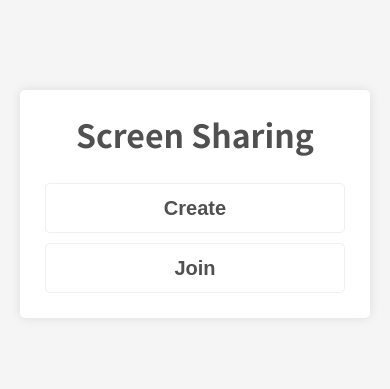
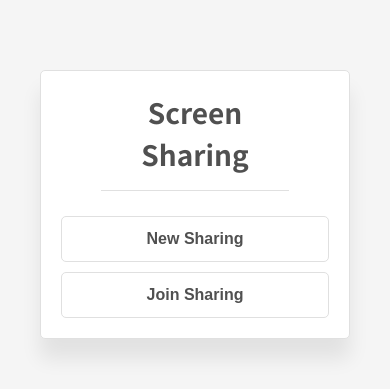
Before and after one commit to akon47/screen-share, a Vue app: page /screen-sharing in a window 390 px wide. Shown: the part 213-602 px from the top of the page. Built offline with nearby package versions, Linux system fonts and the light colour scheme.

Commit message:
비밀번호 입력 기능을 추가합니다.

```diff
--- /dev/null
+++ b/src/components/CreateChannelForm.vue
@@ -0,0 +1,60 @@
+<template>
+  <div class="form-container">
+    <div class="form-wrapper">
+      <div class="form-title">New Sharing</div>
+      <div>
+        <input :class="{'invalid': password && !isPasswordValid}"
+               type="text" id="channel-password" v-model="password" placeholder="Sharing Channel Password" maxlength="16"/>
+      </div>
+      <button :disabled="!isPasswordValid || isLoading"
+              @click="creatingSharingChannel">
+        Create
+      </button>
+      <div class="footer-message">
+        Want to join a sharing channel?
+        <router-link to="/screen-sharing/join-channel">
+          Join Sharing
+        </router-link>
+      </div>
+    </div>
+  </div>
+</template>
+
+<script lang="ts">
+import { defineComponent } from 'vue';
+import { createSharingChannel } from '@/api/sharing';
+
+export default defineComponent({
+  name: 'CreateChannelForm',
+  data() {
+    return {
+      password: '',
+      isLoading: false,
+    };
+  },
+  computed: {
+    isPasswordValid(): boolean {
+      return this.password.length <= 16;
+    },
+  },
+  methods: {
+    creatingSharingChannel() {
+      this.isLoading = true;
+      createSharingChannel({
+        password: this.password ? this.password : null,
+      })
+      .then((createSharingChannelResponse) => {
+        this.$router.push(`/screen-sharing/${createSharingChannelResponse.channelId}?hostToken=${createSharingChannelResponse.hostToken}`);
+      })
+      .finally(() => {
+        this.isLoading = false;
+      });
+    },
+  },
+});
+</script>
+
+<style scoped>
+
+
+</style>
--- /dev/null
+++ b/src/components/JoinChannelForm.vue
@@ -0,0 +1,73 @@
+<template>
+  <div class="form-container">
+    <div class="form-wrapper">
+      <div class="form-title">Join Sharing</div>
+      <div>
+        <input :class="{'invalid': channelId && !isChannelIdValid}"
+               type="text" id="channel-id" v-model="channelId" placeholder="Sharing Channel Id" maxlength="36"/>
+      </div>
+      <div v-show="requirePassword">
+        <input :class="{'invalid': requirePassword && (!password || !isPasswordValid)}"
+               type="text" id="channel-password" v-model="password" placeholder="Sharing Channel Password" maxlength="16"/>
+      </div>
+      <button :disabled="!isChannelIdValid || !isPasswordValid || isLoading"
+              @click="joiningSharingChannel">
+        Join
+      </button>
+      <div class="footer-message">
+        Want to create a sharing channel?
+        <router-link to="/screen-sharing/create-channel">
+          New Sharing
+        </router-link>
+      </div>
+    </div>
+  </div>
+</template>
+
+<script lang="ts">
+import { defineComponent } from 'vue';
+import { joinSharingChannel } from '@/api/sharing';
+
+export default defineComponent({
+  name: 'JoinChannelForm',
+  data() {
+    return {
+      channelId: '',
+      password: '',
+      requirePassword: false,
+      isLoading: false,
+    };
+  },
+  computed: {
+    isChannelIdValid(): boolean {
+      const regex = /^[0-9a-fA-F]{8}\b-[0-9a-fA-F]{4}\b-[0-9a-fA-F]{4}\b-[0-9a-fA-F]{4}\b-[0-9a-fA-F]{12}$/gi;
+      return regex.test(this.channelId);
+    },
+    isPasswordValid(): boolean {
+      return !this.requirePassword || this.password.length > 0;
+    },
+  },
+  methods: {
+    joiningSharingChannel() {
+      this.isLoading = true;
+      joinSharingChannel(this.channelId, {
+        password: this.requirePassword ? this.password : null,
+      })
+      .then((joinSharingChannelResponse) => {
+        this.$router.push(`/screen-sharing/${joinSharingChannelResponse.channelId}?guestToken=${joinSharingChannelResponse.guestToken}`);
+      })
+      .catch(() => {
+
+      })
+      .finally(() => {
+        this.isLoading = false;
+      });
+    },
+  },
+});
+</script>
+
+<style scoped>
+
+
+</style>
--- a/src/components/common/AppContent.vue
+++ b/src/components/common/AppContent.vue
@@ -13,11 +13,6 @@ import { defineComponent } from 'vue';
 
 export default defineComponent({
   name: 'AppContent',
-  data() {
-    return {
-      peerConnections: new Map<string, RTCPeerConnection>(),
-    };
-  },
 });
 </script>
 
--- a/src/css/common.css
+++ b/src/css/common.css
@@ -5,10 +5,14 @@
   --footer-background-color: #ffffff;
   --menu-hover-color: #f0f0f0;
   --hover-color: rgba(0, 0, 0, 0.1);
-  --border-color: #f0f0f0;
+  --border-color: #e0e0e0;
   --base-color: #505050;
   --base-shadow-color: rgba(0, 0, 0, .1);
   --link-accent-color: #218bff;
+  --button-color: #ffffff;
+  --button-hover-color: #e0e0e0;
+
+  --base-border-radius: 5px;
 
   --theme-changed-transition: 0.2s;
   --base-font-family: 'Noto Sans KR', sans-serif;
@@ -25,6 +29,8 @@
   --base-color: #f0f0f0;
   --base-shadow-color: rgba(255, 255, 255, .1);
   --link-accent-color: #539bf5;
+  --button-color: #101010;
+  --button-hover-color: #202020;
 
   color-scheme: dark;
 }
@@ -70,21 +76,6 @@ body {
   background: var(--background-color);
 }
 
-button {
-  background: none;
-  border-radius: 5px;
-  border: 1px solid var(--border-color);
-  padding: 10px 20px;
-  box-sizing: border-box;
-  transition: 0.2s;
-  color: var(--base-color);
-}
-
-button:hover:not([disabled]) {
-  background-color: var(--menu-hover-color);
-  cursor: pointer;
-}
-
 #app {
   transition: var(--theme-changed-transition);
   font-family: var(--base-font-family);
@@ -112,6 +103,32 @@ a:hover {
   cursor: pointer;
 }
 
+input,
+textarea {
+  font-family: var(--base-font-family);
+}
+
+button {
+  background: var(--button-color);
+  padding: 10px 20px;
+  border-radius: var(--base-border-radius);
+  border: 1px solid var(--border-color);
+  transition: 0.2s;
+  font-weight: bold;
+  font-size: 20px;
+  color: var(--base-color);
+}
+
+button:hover:not([disabled]) {
+  background-color: var(--button-hover-color);
+  cursor: pointer;
+}
+
+button:disabled {
+  opacity: 0.5;
+  cursor: not-allowed;
+}
+
 #app > .header {
   background-color: var(--header-background-color);
   box-shadow: 0px 1px 5px var(--base-shadow-color);
@@ -130,8 +147,99 @@ a:hover {
 
 #content-wrapper {
   box-sizing: border-box;
-  border-radius: 5px;
+  border-radius: var(--base-border-radius);
   padding: 20px;
   background: var(--content-background-color);
   box-shadow: 0 0 11px var(--base-shadow-color);
 }
+
+.form-container {
+  display: grid;
+
+  align-content: center;
+  justify-content: center;
+
+  padding: 20px;
+  box-sizing: border-box;
+}
+
+.form-container .form-wrapper {
+  background-color: var(--content-background-color);
+  border-radius: var(--base-border-radius);
+  border: 1px solid var(--border-color);
+  padding: 40px;
+  box-shadow: 0 20px 20px rgba(0, 0, 0, 0.08);
+
+  display: grid;
+  grid-auto-rows: auto;
+  grid-template-columns: 1fr;
+
+  box-sizing: border-box;
+
+  row-gap: 10px;
+
+  width: 400px;
+}
+
+@media (max-width: 500px) {
+  .form-container {
+    justify-content: stretch;
+  }
+
+  .form-container .form-wrapper {
+    padding: 20px;
+    width: 100%;
+  }
+}
+
+.form-wrapper .form-title {
+  font-size: 1.75em;
+  font-weight: bold;
+  text-align: center;
+  padding-bottom: 15px;
+  margin: 0 40px 15px 40px;
+  border-bottom: 1px solid var(--border-color);
+}
+
+.form-wrapper input,
+.form-wrapper textarea {
+  font-size: 14px;
+  padding: 12px;
+  width: 100%;
+  box-sizing: border-box;
+  border-radius: var(--base-border-radius);
+  border: 1px solid var(--border-color);
+  outline: none;
+}
+
+.form-wrapper textarea {
+  resize: none;
+}
+
+.form-wrapper button {
+  min-height: 46px;
+  font-size: 1em;
+}
+
+.form-wrapper a {
+  font-size: 12px;
+}
+
+.form-wrapper input.valid {
+  border: 1px solid #21b314;
+}
+
+.form-wrapper input.invalid {
+  border: 1px solid red;
+}
+
+.form-wrapper .footer-message {
+  margin-top: -8px;
+  font-size: 10pt;
+  color: #8e9297;
+}
+
+.form-wrapper .footer-message a {
+  color: var(--base-color);
+  font-weight: bold;
+}
--- a/src/routes/index.ts
+++ b/src/routes/index.ts
@@ -14,6 +14,16 @@ const router = createRouter({
       path: '/screen-sharing',
       name: 'ScreenSharing',
       component: () => import('../views/ScreenSharingView.vue'),
+    },
+    {
+      path: '/screen-sharing/create-channel',
+      name: 'CreateScreenSharingChannel',
+      component: () => import('../views/CreateScreenSharingChannelView.vue'),
+    },
+    {
+      path: '/screen-sharing/join-channel',
+      name: 'JoinScreenSharingChannel',
+      component: () => import('../views/JoinScreenSharingChannelView.vue'),
     },
     {
       path: '/screen-sharing/:channelId',
--- /dev/null
+++ b/src/views/CreateScreenSharingChannelView.vue
@@ -0,0 +1,26 @@
+<template>
+  <div class="create-screen-sharing-channel-container">
+    <create-channel-form />
+  </div>
+</template>
+
+<script lang="ts">
+import { defineComponent } from 'vue';
+import CreateChannelForm from '@/components/CreateChannelForm.vue';
+
+export default defineComponent({
+  name: 'CreateScreenSharingChannelView',
+  components: { CreateChannelForm },
+});
+</script>
+
+<style scoped>
+
+.create-screen-sharing-channel-container {
+  display: grid;
+
+  width: 100%;
+  height: 100%;
+}
+
+</style>
--- /dev/null
+++ b/src/views/JoinScreenSharingChannelView.vue
@@ -0,0 +1,26 @@
+<template>
+  <div class="join-screen-sharing-channel-container">
+    <join-channel-form />
+  </div>
+</template>
+
+<script lang="ts">
+import { defineComponent } from 'vue';
+import JoinChannelForm from '@/components/JoinChannelForm.vue';
+
+export default defineComponent({
+  name: 'JoinScreenSharingChannelView',
+  components: { JoinChannelForm },
+});
+</script>
+
+<style scoped>
+
+.join-screen-sharing-channel-container {
+  display: grid;
+
+  width: 100%;
+  height: 100%;
+}
+
+</style>
--- a/src/views/ScreenSharingView.vue
+++ b/src/views/ScreenSharingView.vue
@@ -1,12 +1,10 @@
 <template>
   <div class="screen-sharing-container">
-    <div id="content-wrapper">
-      <div class="content-item">
-        <h2>Screen Sharing</h2>
-        <div class="buttons">
-          <button @click="creatingSharingChannel">Create</button>
-          <button @click="joiningSharingChannel">Join</button>
-        </div>
+    <div class="form-container">
+      <div class="form-wrapper">
+        <div class="form-title">Screen Sharing</div>
+        <button @click="creatingSharingChannel">New Sharing</button>
+        <button @click="joiningSharingChannel">Join Sharing</button>
       </div>
     </div>
   </div>
@@ -14,29 +12,15 @@
 
 <script lang="ts">
 import { defineComponent } from 'vue';
-import { createSharingChannel, joinSharingChannel } from '@/api/sharing';
 
 export default defineComponent({
   name: 'ScreenSharingView',
   methods: {
     creatingSharingChannel() {
-      createSharingChannel({
-        password: null,
-      })
-      .then((createSharingChannelResponse) => {
-        this.$router.push(`/screen-sharing/${createSharingChannelResponse.channelId}?hostToken=${createSharingChannelResponse.hostToken}`);
-      });
+      this.$router.push(`/screen-sharing/create-channel`);
     },
     joiningSharingChannel() {
-      var channelId = prompt("channel id");
-      if(channelId) {
-        joinSharingChannel(channelId, {
-          password: null
-        })
-        .then((joinSharingChannelResponse) => {
-          this.$router.push(`/screen-sharing/${joinSharingChannelResponse.channelId}?guestToken=${joinSharingChannelResponse.guestToken}`);
-        });
-      }
+      this.$router.push(`/screen-sharing/join-channel`);
     },
   },
 });
@@ -44,46 +28,11 @@ export default defineComponent({
 
 <style scoped>
 .screen-sharing-container {
-  display: flex;
-  flex-flow: column;
+  display: grid;
 
-  align-items: center;
-  justify-content: center;
+  width: 100%;
+  height: 100%;
 }
 
-.screen-sharing-container button {
-  min-width: 100px;
-  min-height: 50px;
-  margin: 5px;
-  font-size: 20px;
-  font-weight: bold;
-}
-
-.content-item {
-  display: flex;
-  flex-flow: column;
-
-  min-width: 450px;
-  align-items: center;
-}
-
-@media (max-width: 720px) {
-  .content-item {
-    min-width: 0px;
-    align-items: stretch;
-  }
-}
-
-.content-item h2 {
-  margin-bottom: 20px;
-  text-align: center;
-}
-
-.content-item .buttons {
-  display: flex;
-  flex-flow: column;
-
-  width: 100%;
-}
 
 </style>
```
Also changed, not shown: src/views/ScreenSharingChannelView.vue (+23 -11 lines).
